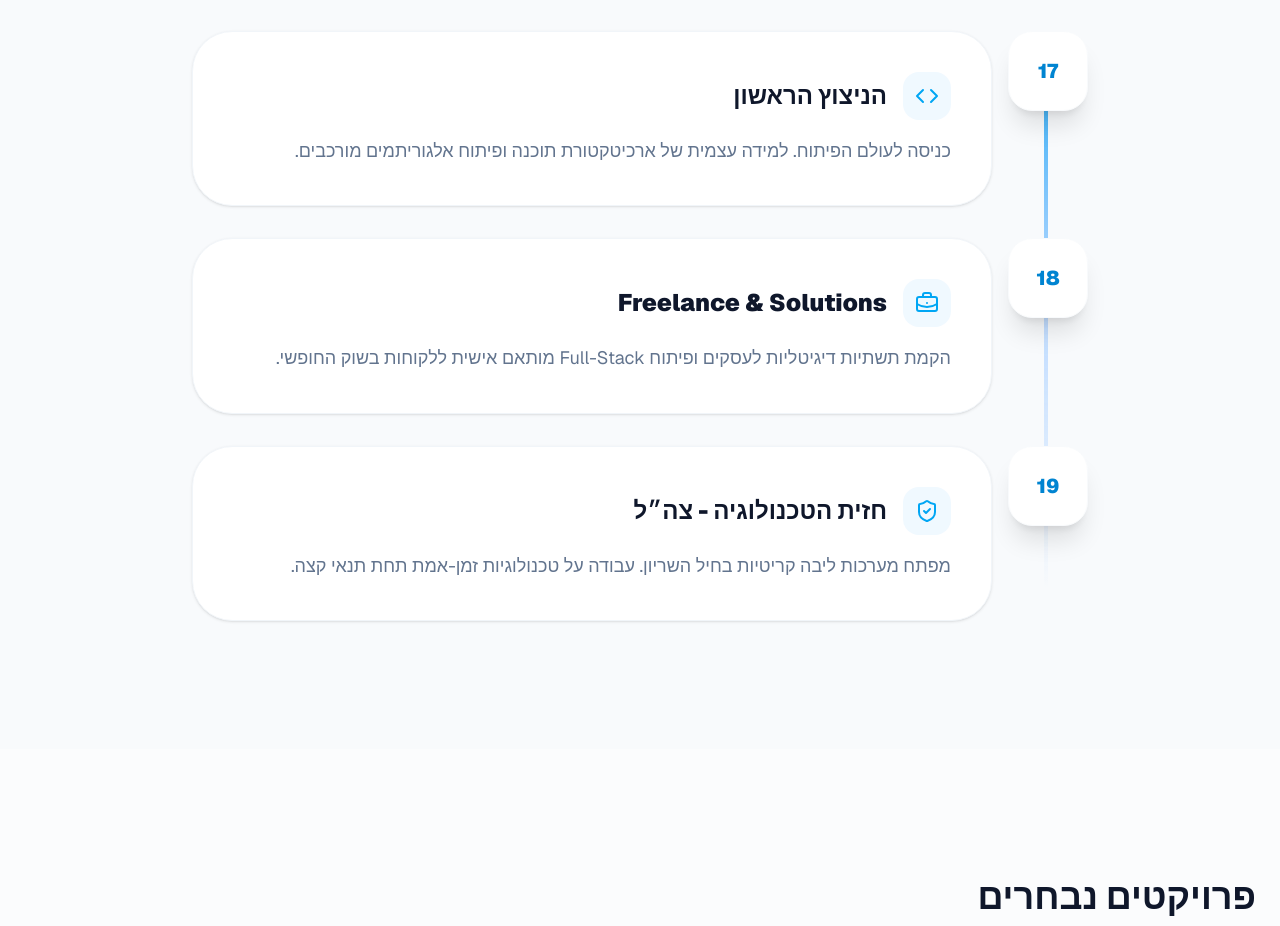
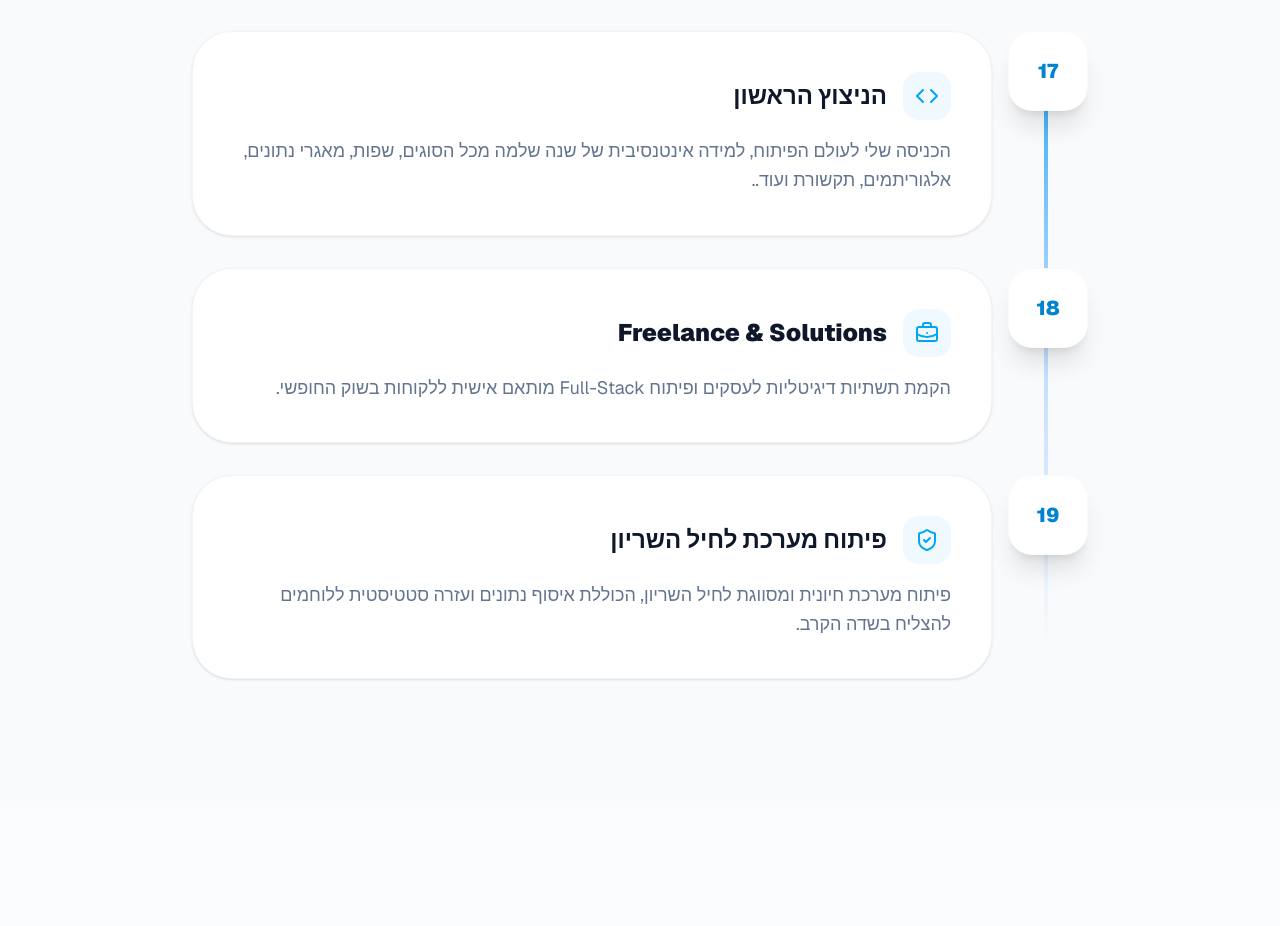
Before and after one commit to GaGex1222/My-Protfolio, a Next.js app: page / in a window 1280 px wide. Shown: the part 1380-2306 px from the top of the page. Built offline with nearby package versions, Linux system fonts and the light colour scheme.

Commit message:
Changed the descriptions of the timeline

```diff
--- a/app/page.tsx
+++ b/app/page.tsx
@@ -48,7 +48,7 @@ const timelineData = [
     {
         age: "17",
         title: "הניצוץ הראשון",
-        description: "כניסה לעולם הפיתוח. למידה עצמית של ארכיטקטורת תוכנה ופיתוח אלגוריתמים מורכבים.",
+        description: "הכניסה שלי לעולם הפיתוח, למידה אינטנסיבית של שנה שלמה מכל הסוגים, שפות, מאגרי נתונים, אלגוריתמים, תקשורת ועוד..",
         icon: <Code className="text-sky-500" size={24} />
     },
     {
@@ -59,8 +59,8 @@ const timelineData = [
     },
     {
         age: "19",
-        title: "חזית הטכנולוגיה - צה״ל",
-        description: "מפתח מערכות ליבה קריטיות בחיל השריון. עבודה על טכנולוגיות זמן-אמת תחת תנאי קצה.",
+        title: "פיתוח מערכת לחיל השריון",
+        description: "פיתוח מערכת חיונית ומסווגת לחיל השריון, הכוללת איסוף נתונים ועזרה סטטיסטית ללוחמים להצליח בשדה הקרב.",
         icon: <ShieldCheck className="text-sky-500" size={24} />
     }
 ];
```
